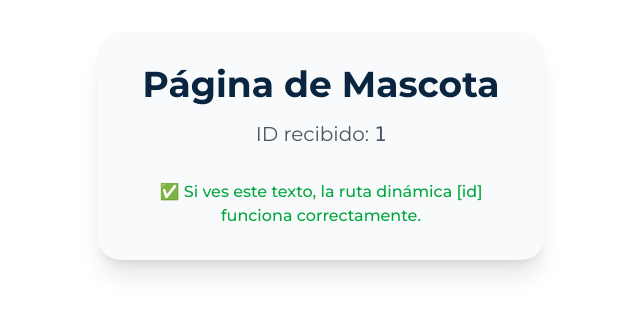
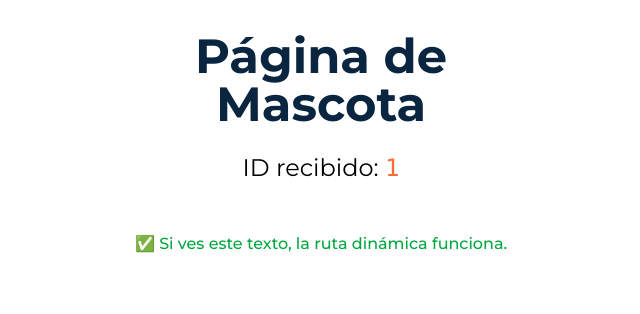
Before and after one commit to joeloco4u/ubi-pets, a Next.js app: page /pet/1 in a window 1280 px wide. Shown: the top 314 px of the page, without its empty margins (319-959 px from the left). Built offline with nearby package versions, Linux system fonts and the light colour scheme.

Commit message:
fix: QR con ID real + página [id] Next.js 15 async params

```diff
--- a/app/pet/[id]/page.tsx
+++ b/app/pet/[id]/page.tsx
@@ -1,12 +1,16 @@
-export default async function PublicPetPage({ params }: { params: Promise<{ id: string }> }) {
+export default async function PublicPetPage({
+  params
+}: {
+  params: Promise<{ id: string }>
+}) {
   const { id } = await params;
 
   return (
     <div className="min-h-screen bg-white p-8 text-center">
-      <div className="max-w-md mx-auto bg-gray-50 p-8 rounded-3xl shadow-xl">
-        <h1 className="text-4xl font-bold text-[#0A2540] mb-4">Página de Mascota</h1>
-        <p className="text-xl text-gray-600">ID recibido: <span className="font-mono">{id}</span></p>
-        <p className="mt-8 text-green-600 font-medium">✅ Si ves este texto, la ruta dinámica [id] funciona correctamente.</p>
+      <div className="max-w-md mx-auto">
+        <h1 className="text-5xl font-bold text-[#0A2540]">Página de Mascota</h1>
+        <p className="text-2xl mt-6">ID recibido: <span className="font-mono text-[#FF6B35]">{id}</span></p>
+        <p className="mt-12 text-green-600 font-medium">✅ Si ves este texto, la ruta dinámica funciona.</p>
       </div>
     </div>
   );
```
